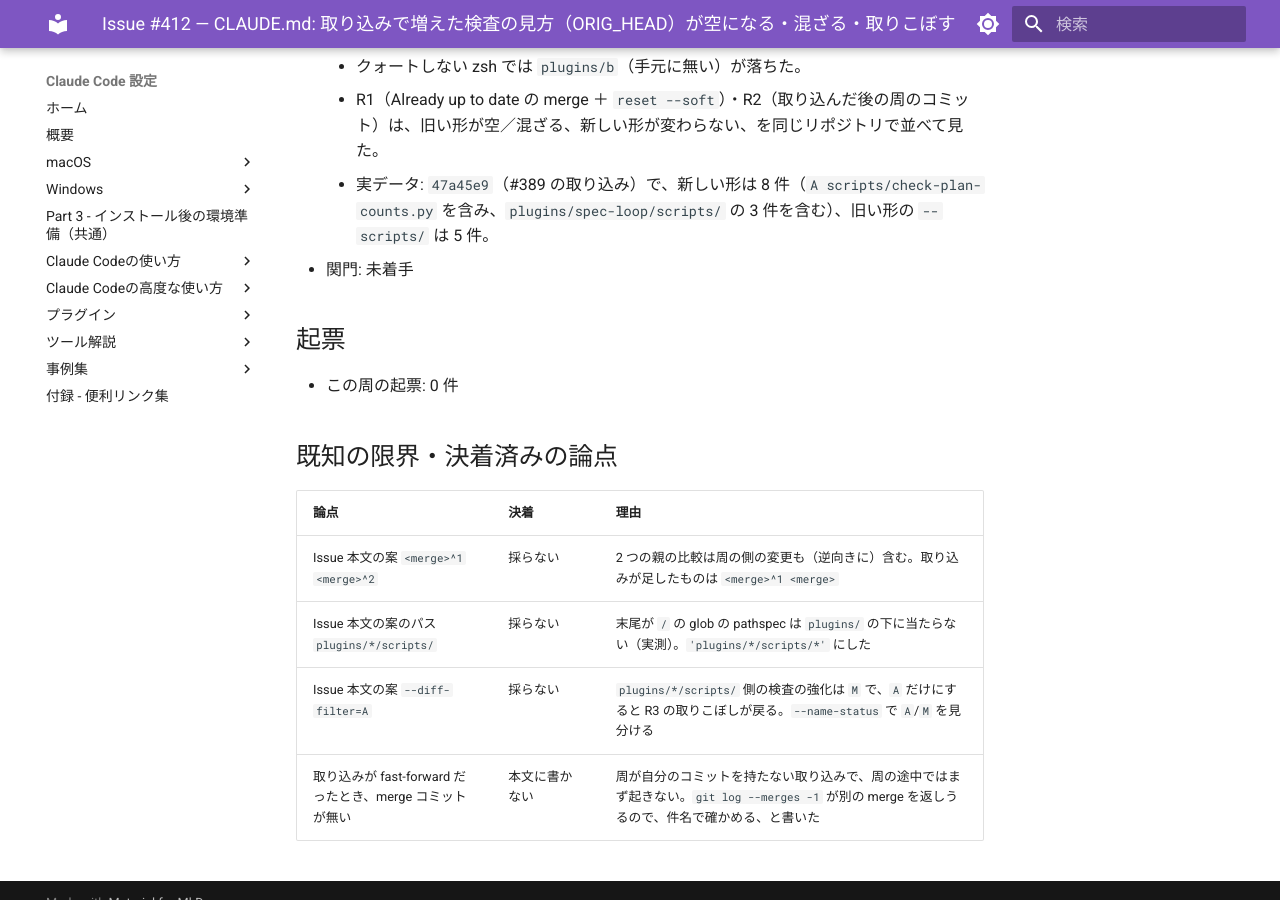
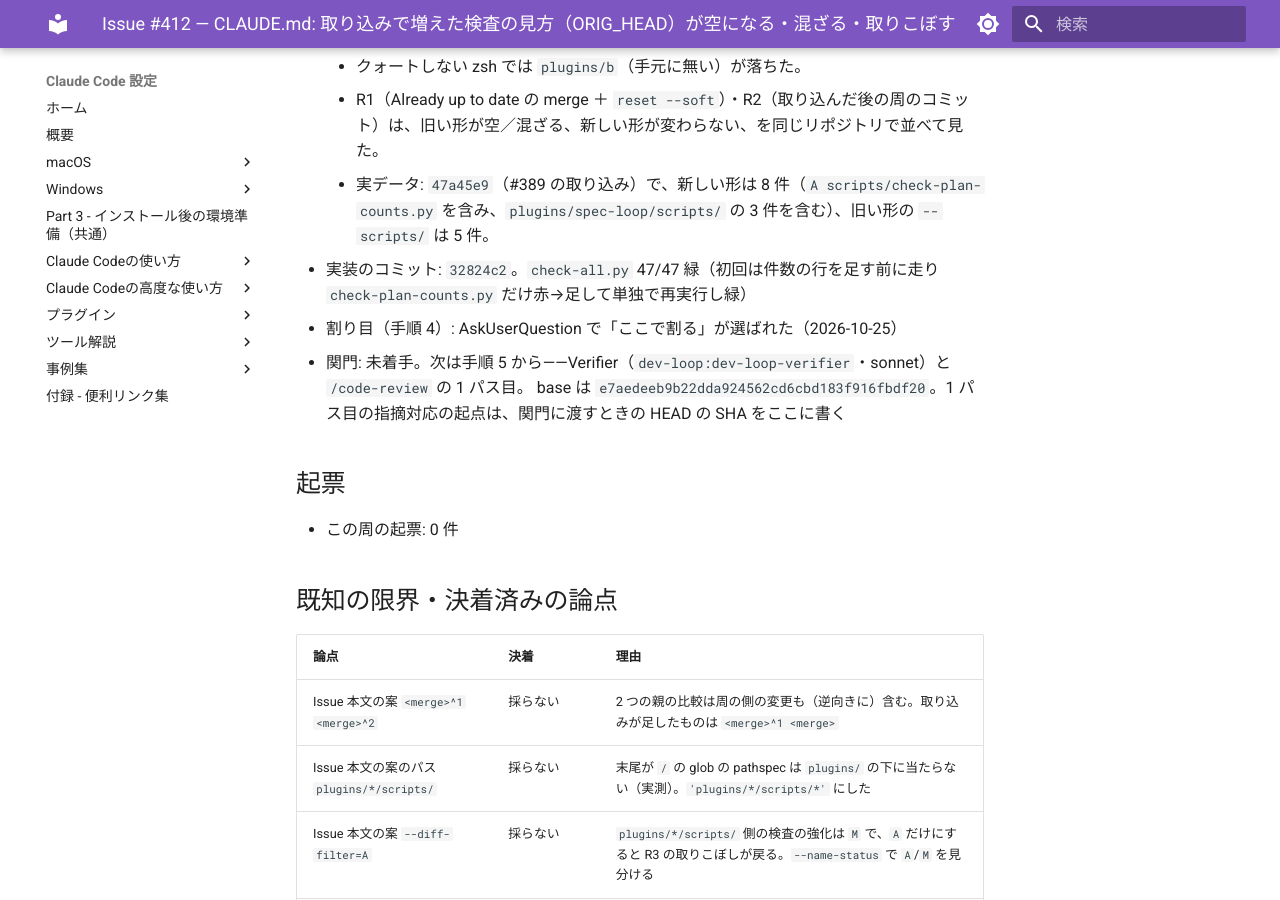
Before and after one commit to hdknr/claude-code-setup, an MkDocs documentation site: the page built from docs/plans/issue-412.md, in a window 1280 px wide and 900 px high, scrolled down 2977 px. Built offline with MkDocs 1.6.1 and Material for MkDocs 9.7.7, drawn with Linux system fonts in a browser that asks for light colours.

Commit message:
docs(plans): #412 の再開点（手順 4 の割り目）
Co-Authored-By: Claude Opus 5.5 <noreply@anthropic.com>

```diff
--- a/docs/plans/issue-412.md
+++ b/docs/plans/issue-412.md
@@ -68,7 +68,10 @@ Issue 本文の「案」は検査対象であって要件ではない（とく
     - クォートしない zsh では `plugins/b`（手元に無い）が落ちた。
     - R1（Already up to date の merge ＋ `reset --soft`）・R2（取り込んだ後の周のコミット）は、旧い形が空／混ざる、新しい形が変わらない、を同じリポジトリで並べて見た。
     - 実データ: `47a45e9`（#389 の取り込み）で、新しい形は 8 件（`A scripts/check-plan-counts.py` を含み、`plugins/spec-loop/scripts/` の 3 件を含む）、旧い形の `-- scripts/` は 5 件。
-- 関門: 未着手
+- 実装のコミット: `32824c2`。`check-all.py` 47/47 緑（初回は件数の行を足す前に走り `check-plan-counts.py` だけ赤→足して単独で再実行し緑）
+- 割り目（手順 4）: AskUserQuestion で「ここで割る」が選ばれた（2026-10-25）
+- 関門: 未着手。次は手順 5 から——Verifier（`dev-loop:dev-loop-verifier`・sonnet）と `/code-review` の 1 パス目。
+  base は `e7aedeeb9b22dda924562cd6cbd183f916fbdf20`。1 パス目の指摘対応の起点は、関門に渡すときの HEAD の SHA をここに書く
 
 ## 起票
 
```
